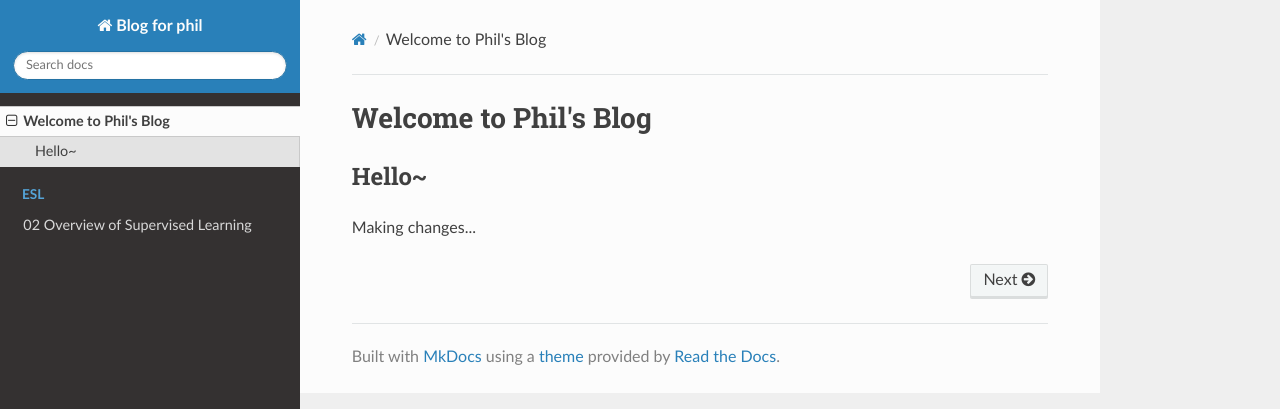
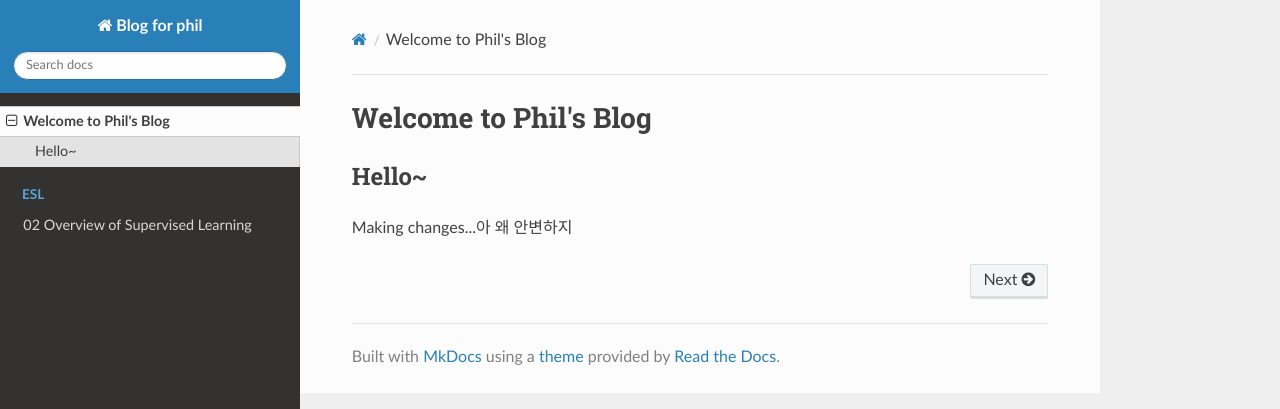
Before and after one commit to philyoun/portfolio, an MkDocs documentation site: the page built from docs/index.md, in a window 1280 px wide. Shown: the top 409 px of the page. Built offline with MkDocs 1.6.1, drawn with Linux system fonts in a browser that asks for light colours; nearby versions of some CDN libraries.

Commit message:
Update index.md

```diff
--- a/docs/index.md
+++ b/docs/index.md
@@ -2,4 +2,4 @@
 
 ## Hello~
 
-Making changes...
+Making changes...아 왜 안변하지
```
